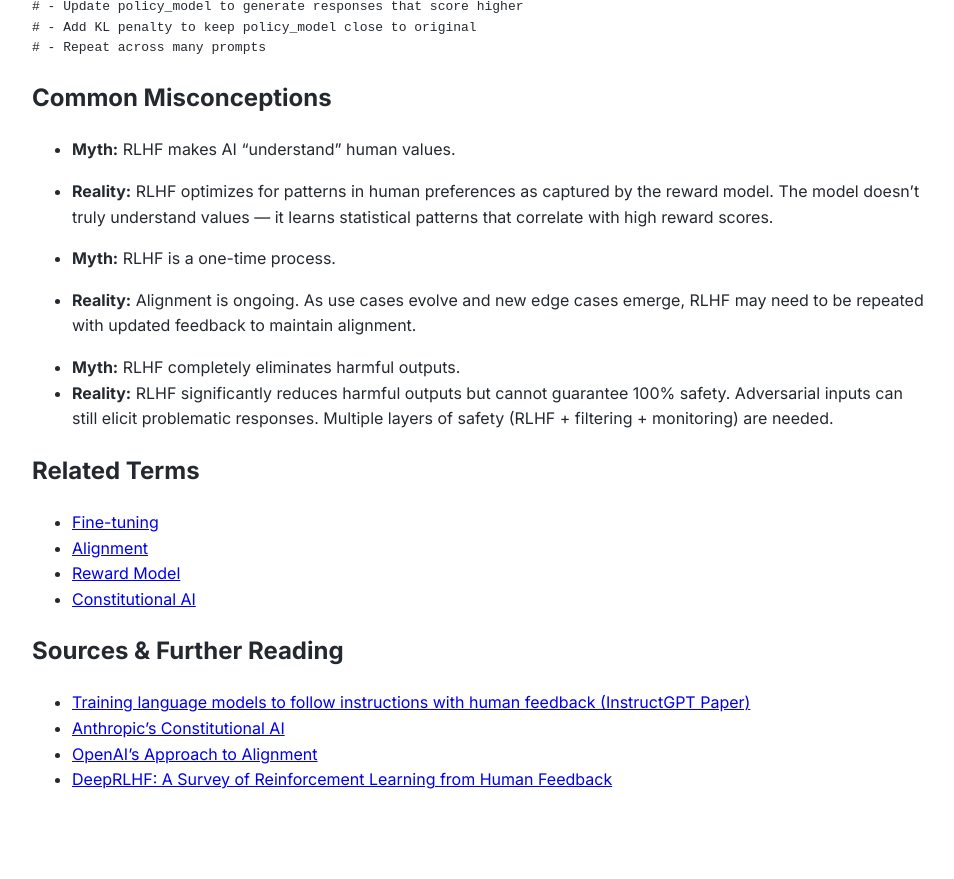
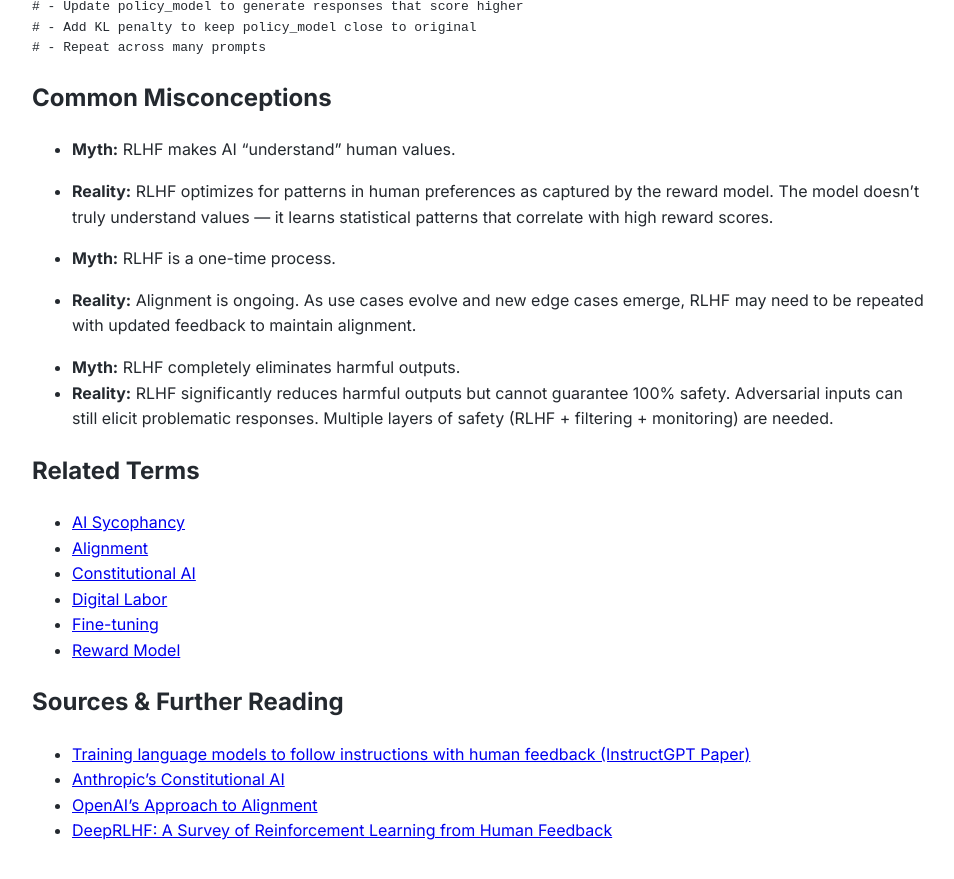
Before and after one commit to alexnubla/ai-dictionary, a Jekyll site: the page built from terms/rlhf.md, in a window 1280 px wide and 900 px high, scrolled down 3309 px. Shown: the top 879 px of the window, without its empty margins (158-1112 px from the left). Built offline with Jekyll 4.4.1, drawn with Linux system fonts in a browser that asks for light colours; before the commit the page ends 4158 px from its top, so only the background shows below that.

Commit message:
Update rlhf.md

```diff
--- a/terms/rlhf.md
+++ b/terms/rlhf.md
@@ -132,10 +132,12 @@ for response in responses:
 - **Reality:** RLHF significantly reduces harmful outputs but cannot guarantee 100% safety. Adversarial inputs can still elicit problematic responses. Multiple layers of safety (RLHF + filtering + monitoring) are needed.
 
 ## Related Terms
+- [AI Sycophancy](../ai-sycophancy/)
+- [Alignment](../alignment/)
+- [Constitutional AI](../constitutional-ai/)
+- [Digital Labor](../digital-labor/)
 - [Fine-tuning](../fine-tuning/)
-- [Alignment](../alignment/)
 - [Reward Model](../reward-model/)
-- [Constitutional AI](../constitutional-ai/)
 
 ## Sources & Further Reading
 - [Training language models to follow instructions with human feedback (InstructGPT Paper)](https://arxiv.org/abs/2203.02155)
```
